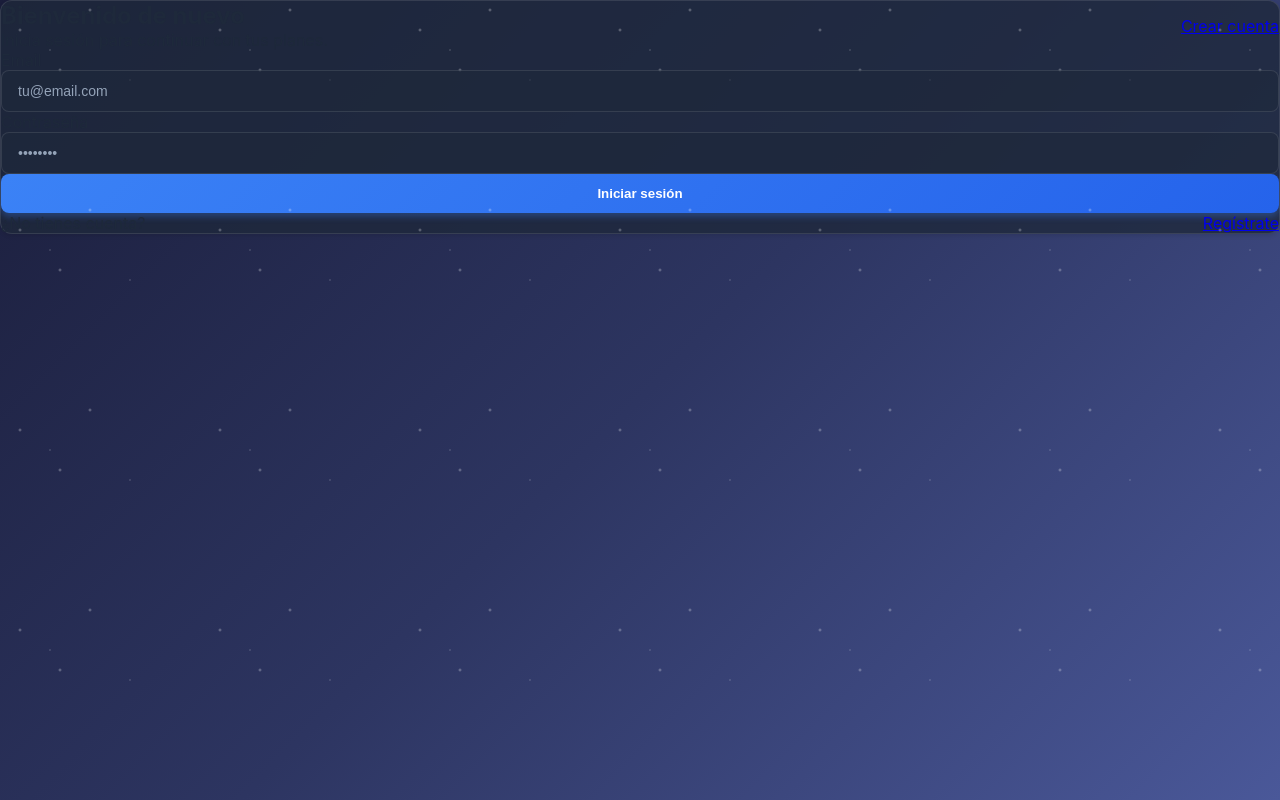
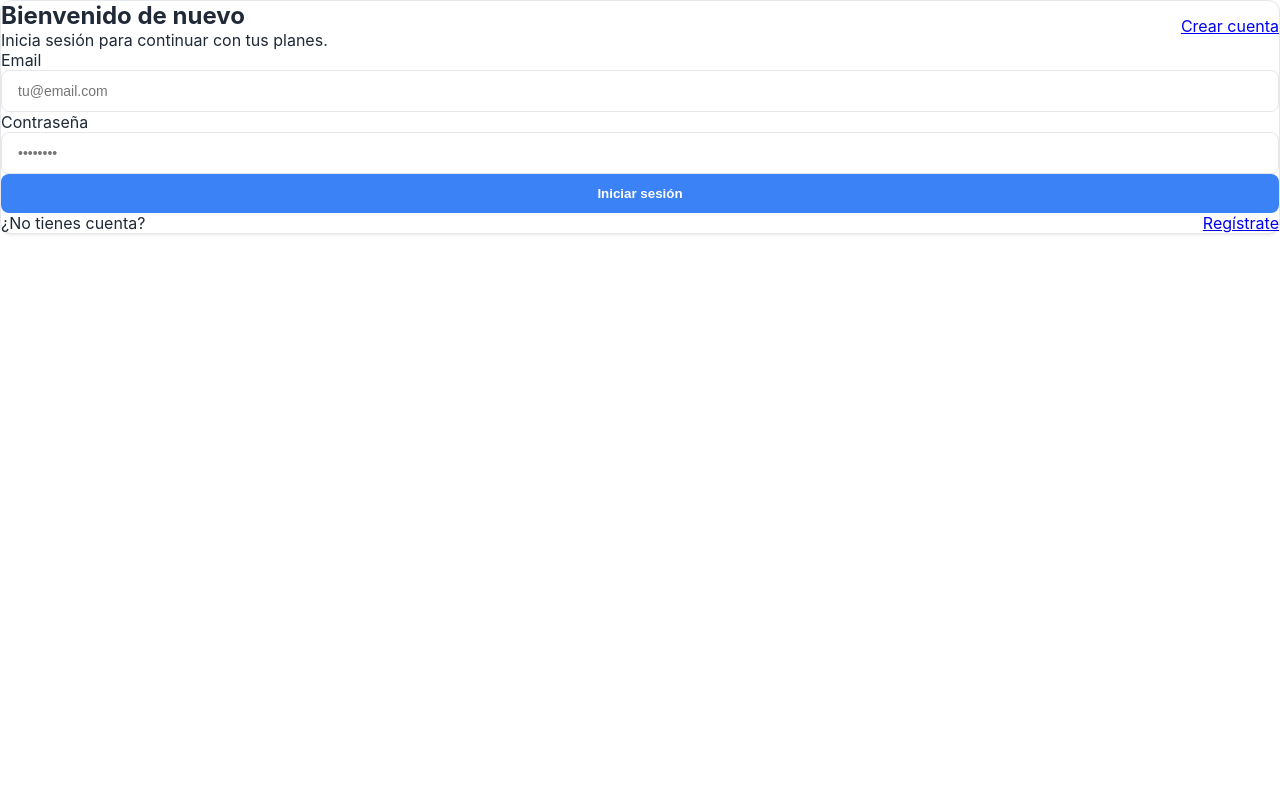
Before and after one commit to coki123456/travel_app, a Next.js app: page /login in a window 1280 px wide. Built offline with nearby package versions, Linux system fonts and the light colour scheme.

Commit message:
Cambios 3.1

```diff
--- a/app/components/Header.tsx
+++ b/app/components/Header.tsx
@@ -6,7 +6,7 @@ export default function Header() {
   const [searchQuery, setSearchQuery] = useState("");
 
   return (
-    <header className="h-16 bg-white/90 backdrop-blur-lg border-b border-gray-200/50 shadow-sm flex items-center px-4 md:px-6 relative z-10">
+    <header className="h-16 bg-white border-b border-gray-200 shadow-sm flex items-center px-4 md:px-6 relative z-10">
       {/* Search Bar */}
       <div className="flex-1 max-w-2xl ml-12 md:ml-0">
         <div className="relative">
--- a/app/components/Sidebar.tsx
+++ b/app/components/Sidebar.tsx
@@ -29,7 +29,7 @@ export default function Sidebar({ activeTripName, userName, userEmail }: Sidebar
       {/* Mobile Menu Button */}
       <button
         onClick={() => setIsOpen(!isOpen)}
-        className="fixed top-4 left-4 z-[60] md:hidden w-10 h-10 bg-[var(--sidebar-bg)] backdrop-blur-md border border-white/10 rounded-lg flex items-center justify-center text-white shadow-lg"
+        className="fixed top-4 left-4 z-[60] md:hidden w-10 h-10 bg-white border border-gray-200 rounded-lg flex items-center justify-center text-gray-700 shadow-lg"
       >
         {isOpen ? "✕" : "☰"}
       </button>
@@ -43,18 +43,18 @@ export default function Sidebar({ activeTripName, userName, userEmail }: Sidebar
       )}
 
       {/* Sidebar */}
-      <aside className={`fixed left-0 top-0 h-screen w-72 bg-[var(--sidebar-bg)] backdrop-blur-md border-r border-white/10 flex flex-col z-50 transition-transform duration-300 md:translate-x-0 ${
+      <aside className={`fixed left-0 top-0 h-screen w-72 bg-white border-r border-gray-200 flex flex-col z-50 transition-transform duration-300 md:translate-x-0 ${
         isOpen ? "translate-x-0" : "-translate-x-full"
       }`}>
       {/* Logo */}
-      <div className="p-6 border-b border-white/10">
+      <div className="p-6 border-b border-gray-200">
         <div className="flex items-center gap-3">
           <div className="text-3xl">✈️</div>
           <div>
-            <h1 className="text-xl font-bold text-white">
+            <h1 className="text-xl font-bold text-gray-900">
               Travel Planner
             </h1>
-            <p className="text-xs text-gray-400">Organización de viajes</p>
+            <p className="text-xs text-gray-600">Organización de viajes</p>
           </div>
         </div>
       </div>
@@ -71,8 +71,8 @@ export default function Sidebar({ activeTripName, userName, userEmail }: Sidebar
                   onClick={() => setIsOpen(false)}
                   className={`flex items-center gap-3 px-4 py-3 rounded-lg transition-all ${
                     isActive
-                      ? "bg-[var(--primary)] text-white shadow-lg shadow-blue-500/30"
-                      : "text-gray-300 hover:bg-[var(--sidebar-hover)] hover:text-white"
+                      ? "bg-blue-500 text-white"
+                      : "text-gray-700 hover:bg-gray-100"
                   }`}
                 >
                   <span className="text-xl">{item.icon}</span>
@@ -88,16 +88,16 @@ export default function Sidebar({ activeTripName, userName, userEmail }: Sidebar
       </nav>
 
       {/* User Profile & Logout */}
-      <div className="p-4 border-t border-white/10">
+      <div className="p-4 border-t border-gray-200">
         <div className="flex items-center gap-3 mb-3">
-          <div className="w-10 h-10 bg-gradient-to-br from-blue-400 to-purple-500 rounded-full flex items-center justify-center text-white font-semibold shadow-lg">
+          <div className="w-10 h-10 bg-blue-500 rounded-full flex items-center justify-center text-white font-semibold">
             {userName?.charAt(0).toUpperCase() || "U"}
           </div>
           <div className="flex-1 min-w-0">
-            <div className="text-sm font-medium text-white truncate">
+            <div className="text-sm font-medium text-gray-900 truncate">
               {userName || "Usuario"}
             </div>
-            <div className="text-xs text-gray-400 truncate">
+            <div className="text-xs text-gray-600 truncate">
               {userEmail || ""}
             </div>
           </div>
--- a/app/globals.css
+++ b/app/globals.css
@@ -3,37 +3,16 @@
 @tailwind utilities;
 
 :root {
-  /* Gradiente de fondo estrellado */
-  --bg-gradient-start: #1a1d3a;
-  --bg-gradient-mid: #2d3561;
-  --bg-gradient-end: #4a5899;
+  --sidebar-bg: #f8f9fa;
+  --sidebar-border: #e5e7eb;
+  --sidebar-hover: #f3f4f6;
 
-  /* Colores para el sidebar oscuro */
-  --sidebar-bg: rgba(20, 25, 45, 0.95);
-  --sidebar-hover: rgba(40, 50, 80, 0.6);
+  --primary: #3b82f6;
+  --primary-hover: #2563eb;
 
-  /* Card y contenedores */
-  --card-bg: rgba(255, 255, 255, 0.98);
-  --card-shadow: rgba(0, 0, 0, 0.1);
-
-  /* Bordes sutiles */
-  --border: rgba(226, 232, 240, 0.8);
-  --border-hover: rgba(96, 165, 250, 0.5);
-
-  /* Primarios azules */
-  --primary: #60a5fa;
-  --primary-hover: #3b82f6;
-  --primary-dark: #2563eb;
-
-  /* Texto */
-  --text-primary: #1e293b;
-  --text-secondary: #64748b;
-  --text-muted: #94a3b8;
-  --text-white: #ffffff;
-
-  /* Verde para botones de acción */
-  --success: #22c55e;
-  --success-hover: #16a34a;
+  --text-primary: #1f2937;
+  --text-secondary: #6b7280;
+  --text-muted: #9ca3af;
 }
 
 * {
@@ -43,61 +22,31 @@
 }
 
 body {
-  background: linear-gradient(135deg, var(--bg-gradient-start) 0%, var(--bg-gradient-mid) 50%, var(--bg-gradient-end) 100%);
-  background-attachment: fixed;
+  background: #ffffff;
   color: var(--text-primary);
   font-family: -apple-system, BlinkMacSystemFont, 'Segoe UI', Roboto, 'Helvetica Neue', Arial, sans-serif;
   -webkit-font-smoothing: antialiased;
   -moz-osx-font-smoothing: grayscale;
-  position: relative;
-  overflow-x: hidden;
 }
 
-/* Efecto de estrellas en el fondo */
-body::before {
-  content: '';
-  position: fixed;
-  top: 0;
-  left: 0;
-  width: 100%;
-  height: 100%;
-  background-image:
-    radial-gradient(2px 2px at 20px 30px, white, rgba(0,0,0,0)),
-    radial-gradient(2px 2px at 60px 70px, white, rgba(0,0,0,0)),
-    radial-gradient(1px 1px at 50px 50px, white, rgba(0,0,0,0)),
-    radial-gradient(1px 1px at 130px 80px, white, rgba(0,0,0,0)),
-    radial-gradient(2px 2px at 90px 10px, white, rgba(0,0,0,0));
-  background-repeat: repeat;
-  background-size: 200px 200px;
-  opacity: 0.4;
-  z-index: 0;
-  pointer-events: none;
-}
-
-/* Scrollbar moderno */
 ::-webkit-scrollbar {
-  width: 10px;
-  height: 10px;
+  width: 8px;
+  height: 8px;
 }
 
 ::-webkit-scrollbar-track {
-  background: rgba(255, 255, 255, 0.05);
-  border-radius: 5px;
+  background: #f3f4f6;
 }
 
 ::-webkit-scrollbar-thumb {
-  background: rgba(96, 165, 250, 0.3);
-  border-radius: 5px;
-  border: 2px solid transparent;
-  background-clip: padding-box;
+  background: #d1d5db;
+  border-radius: 4px;
 }
 
 ::-webkit-scrollbar-thumb:hover {
-  background: rgba(96, 165, 250, 0.5);
-  background-clip: padding-box;
+  background: #9ca3af;
 }
 
-/* Animaciones suaves */
 @keyframes fadeIn {
   from {
     opacity: 0;
@@ -109,115 +58,27 @@ body::before {
   }
 }
 
-@keyframes slideIn {
-  from {
-    opacity: 0;
-    transform: translateX(-10px);
-  }
-  to {
-    opacity: 1;
-    transform: translateX(0);
-  }
-}
-
 .animate-fade-in {
   animation: fadeIn 0.3s ease-out;
-}
-
-.animate-slide-in {
-  animation: slideIn 0.2s ease-out;
-}
-
-/* Estilos para inputs */
-input::placeholder {
-  color: var(--text-muted);
-}
-
-/* Botones con sombras suaves */
-button {
-  transition: all 0.2s ease;
-}
-
-button:hover {
-  transform: translateY(-1px);
-}
-
-button:active {
-  transform: translateY(0);
-}
-
-/* Utility Classes */
-.page-shell {
-  max-width: 1400px;
-  margin: 0 auto;
-}
-
-.glass-panel {
-  background: rgba(30, 41, 59, 0.6);
-  backdrop-filter: blur(10px);
-  border: 1px solid rgba(255, 255, 255, 0.1);
-  border-radius: 16px;
-  box-shadow: 0 4px 6px rgba(0, 0, 0, 0.1);
-}
-
-.card-elevated {
-  background: rgba(30, 41, 59, 0.8);
-  border: 1px solid rgba(255, 255, 255, 0.1);
-  border-radius: 12px;
-  box-shadow: 0 2px 4px rgba(0, 0, 0, 0.1);
-}
-
-.gradient-text {
-  background: linear-gradient(135deg, #60a5fa 0%, #a78bfa 100%);
-  -webkit-background-clip: text;
-  background-clip: text;
-  -webkit-text-fill-color: transparent;
 }
 
 .animate-in {
   animation: fadeIn 0.3s ease-out;
 }
 
-.input {
-  width: 100%;
-  padding: 0.75rem 1rem;
-  background: rgba(30, 41, 59, 0.6);
-  border: 1px solid rgba(255, 255, 255, 0.1);
-  border-radius: 8px;
-  color: #f1f5f9;
-  font-size: 0.875rem;
-  transition: all 0.2s;
-}
-
-.input:focus {
-  outline: none;
-  border-color: rgba(96, 165, 250, 0.5);
-  background: rgba(30, 41, 59, 0.8);
-  box-shadow: 0 0 0 3px rgba(96, 165, 250, 0.1);
-}
-
 .btn-primary {
   padding: 0.75rem 1.5rem;
-  background: linear-gradient(135deg, #3b82f6 0%, #2563eb 100%);
+  background: var(--primary);
   color: white;
   font-weight: 600;
   border-radius: 8px;
   border: none;
   cursor: pointer;
   transition: all 0.2s;
-  box-shadow: 0 4px 6px rgba(59, 130, 246, 0.3);
 }
 
 .btn-primary:hover {
-  transform: translateY(-2px);
-  box-shadow: 0 6px 12px rgba(59, 130, 246, 0.4);
-}
-
-.card {
-  background: rgba(30, 41, 59, 0.6);
-  border: 1px solid rgba(255, 255, 255, 0.1);
-  border-radius: 12px;
-  padding: 1rem;
+  background: var(--primary-hover);
 }
 
 .btn-secondary {
@@ -225,10 +86,10 @@ button:active {
   align-items: center;
   gap: 0.375rem;
   padding: 0.5rem 1rem;
-  background: rgba(51, 65, 85, 0.6);
-  border: 1px solid rgba(255, 255, 255, 0.1);
+  background: white;
+  border: 1px solid #e5e7eb;
   border-radius: 8px;
-  color: #cbd5e1;
+  color: var(--text-primary);
   font-weight: 600;
   font-size: 0.875rem;
   cursor: pointer;
@@ -236,18 +97,48 @@ button:active {
 }
 
 .btn-secondary:hover {
-  background: rgba(51, 65, 85, 0.8);
-  border-color: rgba(255, 255, 255, 0.2);
-  transform: translateY(-1px);
+  background: #f9fafb;
+  border-color: #d1d5db;
+}
+
+.card {
+  background: white;
+  border: 1px solid #e5e7eb;
+  border-radius: 12px;
+  padding: 1rem;
+}
+
+.card-elevated {
+  background: white;
+  border: 1px solid #e5e7eb;
+  border-radius: 12px;
+  box-shadow: 0 1px 3px rgba(0, 0, 0, 0.1);
+}
+
+.input {
+  width: 100%;
+  padding: 0.75rem 1rem;
+  background: white;
+  border: 1px solid #e5e7eb;
+  border-radius: 8px;
+  color: var(--text-primary);
+  font-size: 0.875rem;
+  transition: all 0.2s;
+}
+
+.input:focus {
+  outline: none;
+  border-color: var(--primary);
+  box-shadow: 0 0 0 3px rgba(59, 130, 246, 0.1);
 }
 
 .textarea {
   width: 100%;
   padding: 0.75rem 1rem;
-  background: rgba(30, 41, 59, 0.6);
-  border: 1px solid rgba(255, 255, 255, 0.1);
+  background: white;
+  border: 1px solid #e5e7eb;
   border-radius: 8px;
-  color: #f1f5f9;
+  color: var(--text-primary);
   font-size: 0.875rem;
   font-family: inherit;
   resize: vertical;
@@ -256,7 +147,23 @@ button:active {
 
 .textarea:focus {
   outline: none;
-  border-color: rgba(96, 165, 250, 0.5);
-  background: rgba(30, 41, 59, 0.8);
-  box-shadow: 0 0 0 3px rgba(96, 165, 250, 0.1);
+  border-color: var(--primary);
+  box-shadow: 0 0 0 3px rgba(59, 130, 246, 0.1);
 }
+
+.glass-panel {
+  background: white;
+  border: 1px solid #e5e7eb;
+  border-radius: 12px;
+  box-shadow: 0 1px 3px rgba(0, 0, 0, 0.1);
+}
+
+.page-shell {
+  max-width: 1400px;
+  margin: 0 auto;
+}
+
+.gradient-text {
+  color: var(--primary);
+  font-weight: 700;
+}
```
